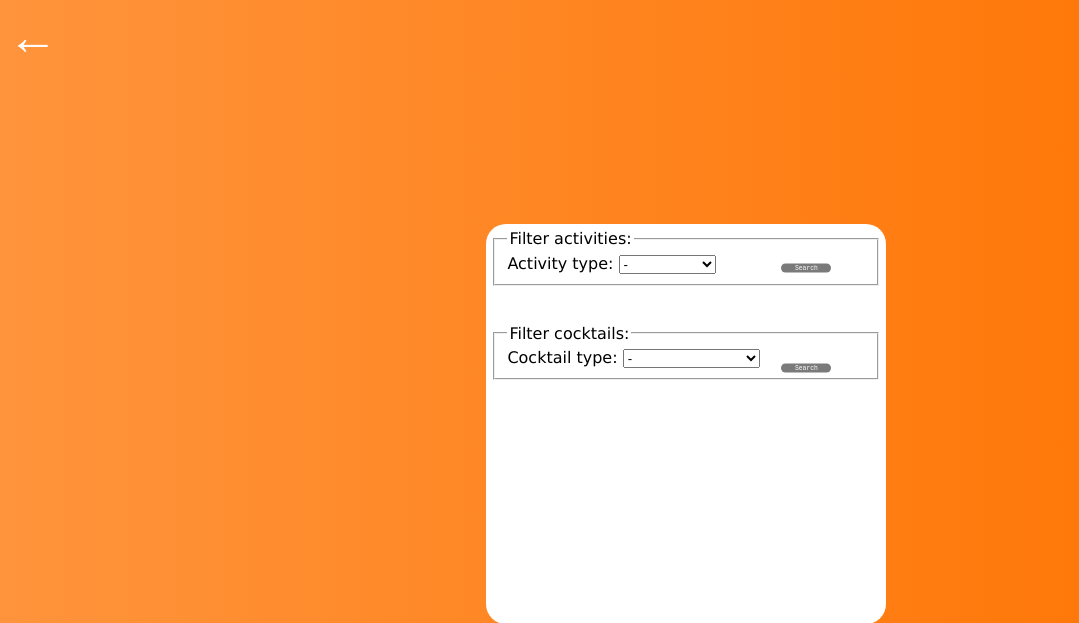
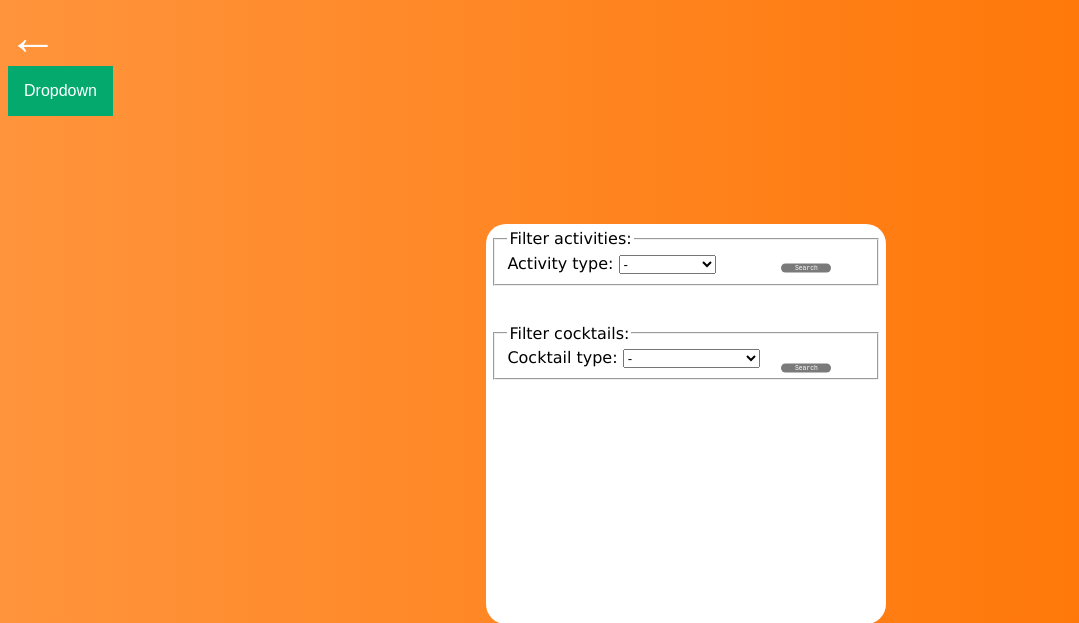
Before and after one commit to roam00/Projektarbete-webb, a PHP site: page /search.php in a window 1280 px wide. Shown: the top 623 px of the page, without its empty margins (0-1079 px from the left). Run offline with PHP 8.4, Linux system fonts and the light colour scheme.

Commit message:
dropdown

```diff
--- a/css/style.css
+++ b/css/style.css
@@ -204,6 +204,39 @@ input[type=password] {
     transform: translate(-50%, -50%);
 }
 
+.dropbtn {
+    background-color: #04AA6D;
+    color: white;
+    padding: 16px;
+    font-size: 16px;
+    border: none;
+  }
+
+  /* The container <div> - needed to position the dropdown content */
+  .dropdown {
+    position: relative;
+    display: inline-block;
+  }
+
+  /* Dropdown Content (Hidden by Default) */
+  .dropdown-content {
+    display: none;
+    position: absolute;
+    background-color: #f1f1f1;
+    min-width: 160px;
+    box-shadow: 0px 8px 16px 0px rgba(0,0,0,0.2);
+    z-index: 1;
+  }
+
+  /* Links inside the dropdown */
+  .dropdown-content a {
+    color: black;
+    padding: 12px 16px;
+    text-decoration: none;
+    display: block;
+  }
+
+  .dropdown-content a:hover {background-color: #ddd;}
 
 .search_box {
         padding: 5px;
--- a/search.php
+++ b/search.php
@@ -53,6 +53,15 @@ include "HTML/header.php";
     </FORM>
 </div>
 
+<div class="dropdown">
+  <button class="dropbtn">Dropdown</button>
+  <div class="dropdown-content">
+    <a href="#">Link 1</a>
+    <a href="#">Link 2</a>
+    <a href="#">Link 3</a>
+  </div>
+</div>
+
 <?php
 include "HTML/footer.php";
 ?>
```
